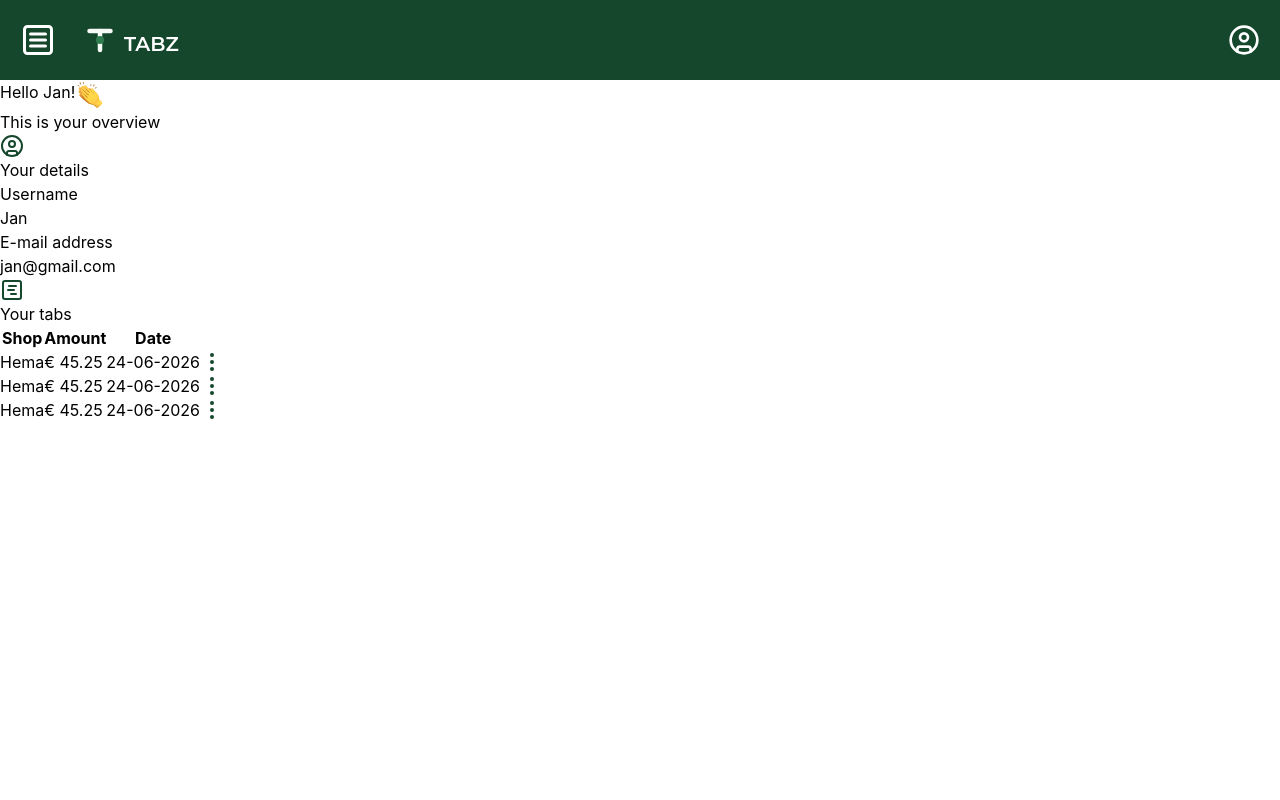
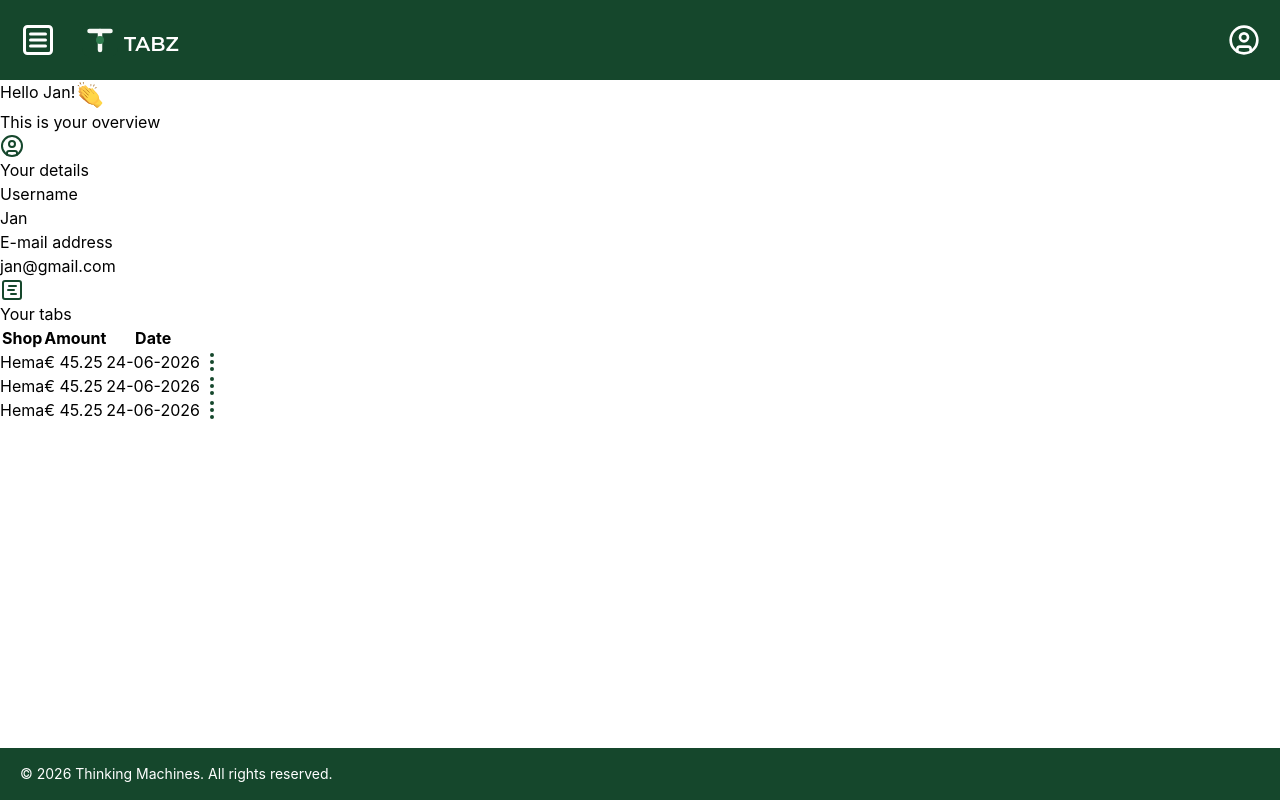
Before and after one commit to EAM26/tabz-frontend, a React (Vite) app: page / in a window 1280 px wide. Built offline with nearby package versions, Linux system fonts and the light colour scheme; a web font is replaced by a local one.

Commit message:
Define footer and place with flexbox at bottom of App.jsx

```diff
--- a/src/App.jsx
+++ b/src/App.jsx
@@ -1,14 +1,16 @@
 import UserPage from "./components/UserPage.jsx";
 import NavBar from "./components/NavBar.jsx";
+import Footer from "./components/Footer.jsx";
 
 function App() {
   return (
-      <>
+      <div  className="flex min-h-screen flex-col">
           <NavBar/>
-          <main>
+          <main className="flex-1">
               <UserPage/>
           </main>
-      </>
+          <Footer/>
+      </div>
   );
 }
 
--- /dev/null
+++ b/src/components/Footer.jsx
@@ -0,0 +1,11 @@
+function Footer() {
+    return (
+        <footer className="bg-[#15472c] px-5 py-4">
+            <p className="m-0 text-sm text-white">
+                © 2026 Thinking Machines. All rights reserved.
+            </p>
+        </footer>
+    );
+}
+
+export default Footer;
--- a/src/index.css
+++ b/src/index.css
@@ -3,6 +3,13 @@
 @import url("https://fonts.googleapis.com/css2?family=Montserrat:wght@400;500;600;700;800;900&display=swap");
 
 @import "tailwindcss";
+
+html,
+body,
+#root {
+    min-height: 100%;
+    margin: 0;
+}
 
 
 
```
